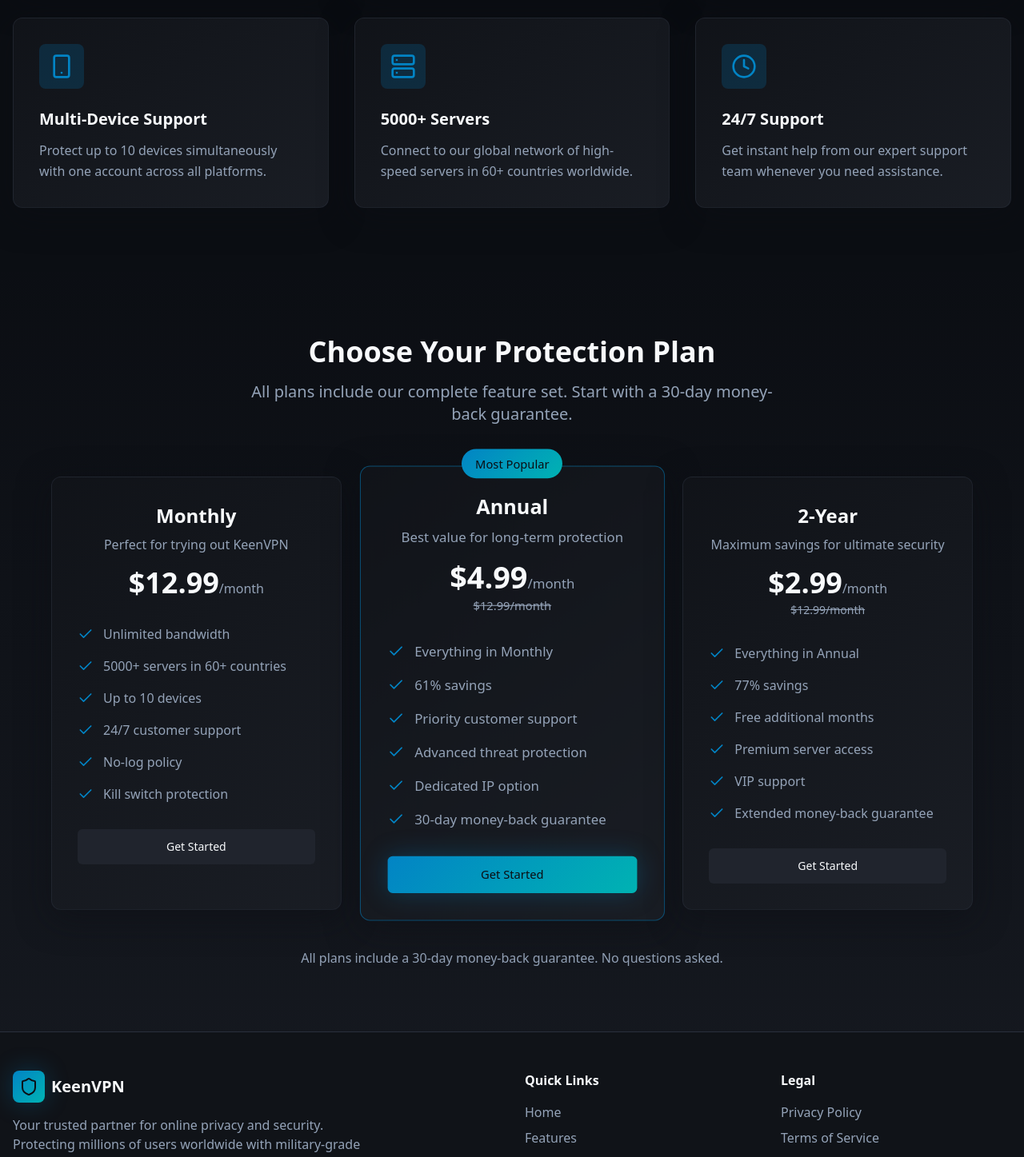
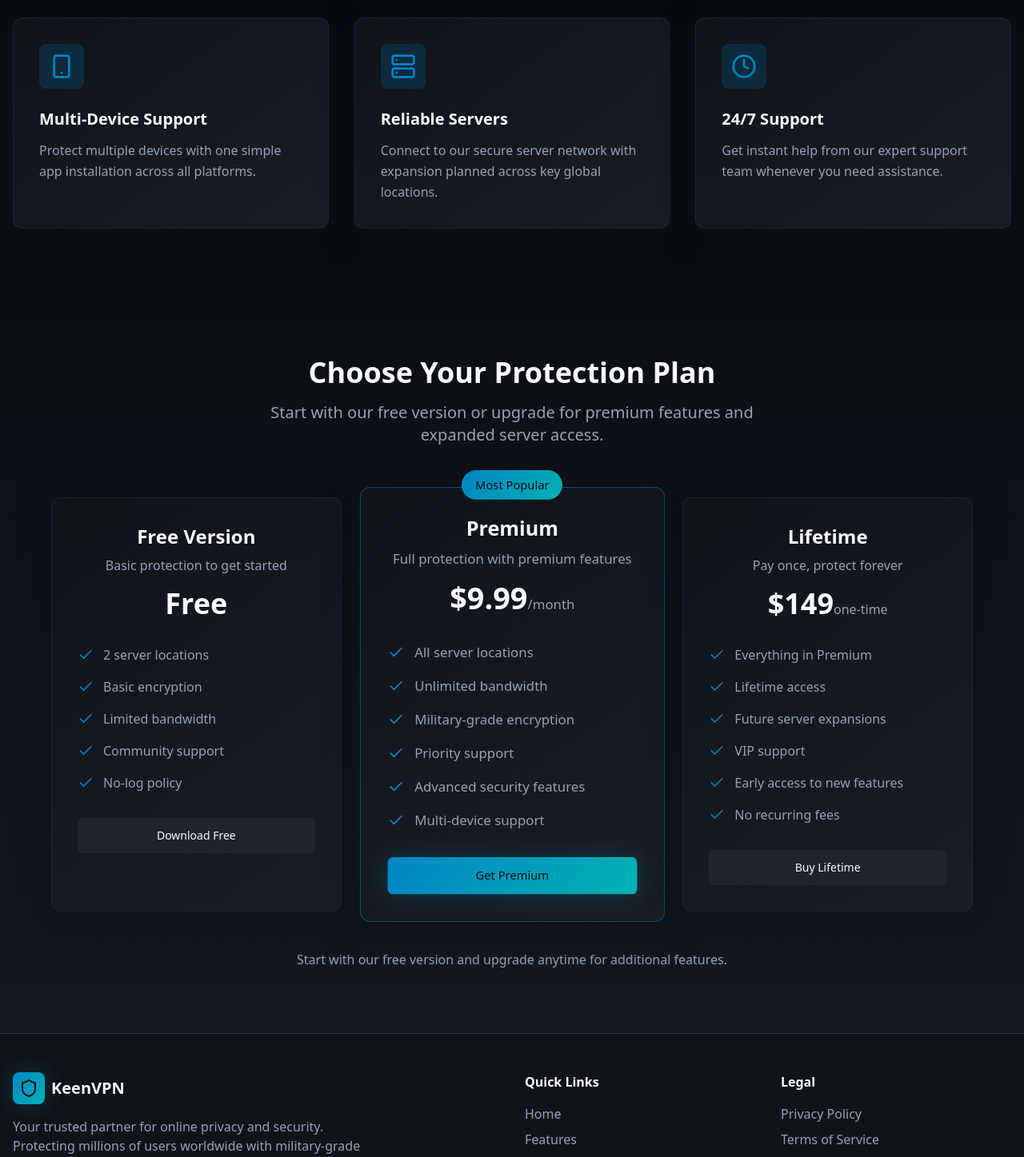
Before and after one commit to Keen-VPN/website, a React (Vite) app: page / in a window 1280 px wide. Shown: the part 1330-2777 px from the top of the page at 80% size. Built offline with nearby package versions, Linux system fonts and the light colour scheme.

Commit message:
Update server information and remove signup.

```diff
--- a/src/components/Features.tsx
+++ b/src/components/Features.tsx
@@ -20,12 +20,12 @@ const Features = () => {
     {
       icon: Smartphone,
       title: "Multi-Device Support",
-      description: "Protect up to 10 devices simultaneously with one account across all platforms."
+      description: "Protect multiple devices with one simple app installation across all platforms."
     },
     {
       icon: Server,
-      title: "5000+ Servers",
-      description: "Connect to our global network of high-speed servers in 60+ countries worldwide."
+      title: "Reliable Servers",
+      description: "Connect to our secure server network with expansion planned across key global locations."
     },
     {
       icon: Clock,
--- a/src/components/Header.tsx
+++ b/src/components/Header.tsx
@@ -49,9 +49,8 @@ const Header = () => {
           </nav>
 
           <div className="hidden md:flex items-center space-x-4">
-            <Button variant="ghost">Sign In</Button>
             <Button className="bg-gradient-primary text-primary-foreground hover:opacity-90">
-              Get Started
+              Download App
             </Button>
           </div>
 
@@ -100,14 +99,11 @@ const Header = () => {
                 Terms
               </Link>
               <div className="flex flex-col space-y-2 pt-4">
-                <Button variant="ghost" onClick={() => setIsMenuOpen(false)}>
-                  Sign In
-                </Button>
                 <Button
                   className="bg-gradient-primary text-primary-foreground hover:opacity-90"
                   onClick={() => setIsMenuOpen(false)}
                 >
-                  Get Started
+                  Download App
                 </Button>
               </div>
             </div>
--- a/src/components/Hero.tsx
+++ b/src/components/Hero.tsx
@@ -24,16 +24,16 @@ const Hero = () => {
 
             <p className="text-xl text-muted-foreground mb-8 max-w-2xl mx-auto leading-relaxed">
               Experience lightning-fast, military-grade encrypted VPN protection.
-              Browse anonymously, access global content, and keep your data safe from prying eyes.
+              Browse anonymously, access global content, and keep your data safe with our growing server network.
             </p>
           </div>
 
           <div className="flex flex-col sm:flex-row gap-4 justify-center mb-12">
             <Button size="lg" className="bg-gradient-primary text-primary-foreground hover:opacity-90 shadow-glow text-lg px-8 py-6">
-              Start Free Trial
+              Download Now
             </Button>
             <Button size="lg" variant="outline" className="border-primary text-primary hover:bg-primary/10 text-lg px-8 py-6">
-              View Plans
+              Learn More
             </Button>
           </div>
 
@@ -45,7 +45,7 @@ const Hero = () => {
               </div>
               <h3 className="font-semibold text-foreground mb-2">Lightning Fast</h3>
               <p className="text-sm text-muted-foreground text-center">
-                Ultra-high speed servers across 50+ countries
+                High-performance servers with more locations coming soon
               </p>
             </div>
 
--- a/src/components/Pricing.tsx
+++ b/src/components/Pricing.tsx
@@ -4,51 +4,51 @@ import { Check } from "lucide-react";
 const Pricing = () => {
   const plans = [
     {
-      name: "Monthly",
-      price: "$12.99",
-      period: "/month",
-      description: "Perfect for trying out KeenVPN",
+      name: "Free Version",
+      price: "Free",
+      period: "",
+      description: "Basic protection to get started",
       features: [
-        "Unlimited bandwidth",
-        "5000+ servers in 60+ countries",
-        "Up to 10 devices",
-        "24/7 customer support",
-        "No-log policy",
-        "Kill switch protection"
+        "2 server locations",
+        "Basic encryption",
+        "Limited bandwidth",
+        "Community support",
+        "No-log policy"
       ],
-      popular: false
+      popular: false,
+      buttonText: "Download Free"
     },
     {
-      name: "Annual",
-      price: "$4.99",
+      name: "Premium",
+      price: "$9.99",
       period: "/month",
-      originalPrice: "$12.99",
-      description: "Best value for long-term protection",
+      description: "Full protection with premium features",
       features: [
-        "Everything in Monthly",
-        "61% savings",
-        "Priority customer support",
-        "Advanced threat protection",
-        "Dedicated IP option",
-        "30-day money-back guarantee"
+        "All server locations",
+        "Unlimited bandwidth",
+        "Military-grade encryption",
+        "Priority support",
+        "Advanced security features",
+        "Multi-device support"
       ],
-      popular: true
+      popular: true,
+      buttonText: "Get Premium"
     },
     {
-      name: "2-Year",
-      price: "$2.99",
-      period: "/month",
-      originalPrice: "$12.99",
-      description: "Maximum savings for ultimate security",
+      name: "Lifetime",
+      price: "$149",
+      period: "one-time",
+      description: "Pay once, protect forever",
       features: [
-        "Everything in Annual",
-        "77% savings",
-        "Free additional months",
-        "Premium server access",
+        "Everything in Premium",
+        "Lifetime access",
+        "Future server expansions",
         "VIP support",
-        "Extended money-back guarantee"
+        "Early access to new features",
+        "No recurring fees"
       ],
-      popular: false
+      popular: false,
+      buttonText: "Buy Lifetime"
     }
   ];
 
@@ -60,7 +60,7 @@ const Pricing = () => {
             Choose Your Protection Plan
           </h2>
           <p className="text-xl text-muted-foreground max-w-2xl mx-auto">
-            All plans include our complete feature set. Start with a 30-day money-back guarantee.
+            Start with our free version or upgrade for premium features and expanded server access.
           </p>
         </div>
 
@@ -89,11 +89,6 @@ const Pricing = () => {
                 <div className="mb-4">
                   <span className="text-4xl font-bold text-foreground">{plan.price}</span>
                   <span className="text-muted-foreground">{plan.period}</span>
-                  {plan.originalPrice && (
-                    <div className="text-sm text-muted-foreground line-through mt-1">
-                      {plan.originalPrice}/month
-                    </div>
-                  )}
                 </div>
               </div>
 
@@ -114,7 +109,7 @@ const Pricing = () => {
                 }`}
                 size="lg"
               >
-                Get Started
+                {plan.buttonText}
               </Button>
             </div>
           ))}
@@ -122,7 +117,7 @@ const Pricing = () => {
 
         <div className="text-center mt-12">
           <p className="text-muted-foreground">
-            All plans include a 30-day money-back guarantee. No questions asked.
+            Start with our free version and upgrade anytime for additional features.
           </p>
         </div>
       </div>
```
